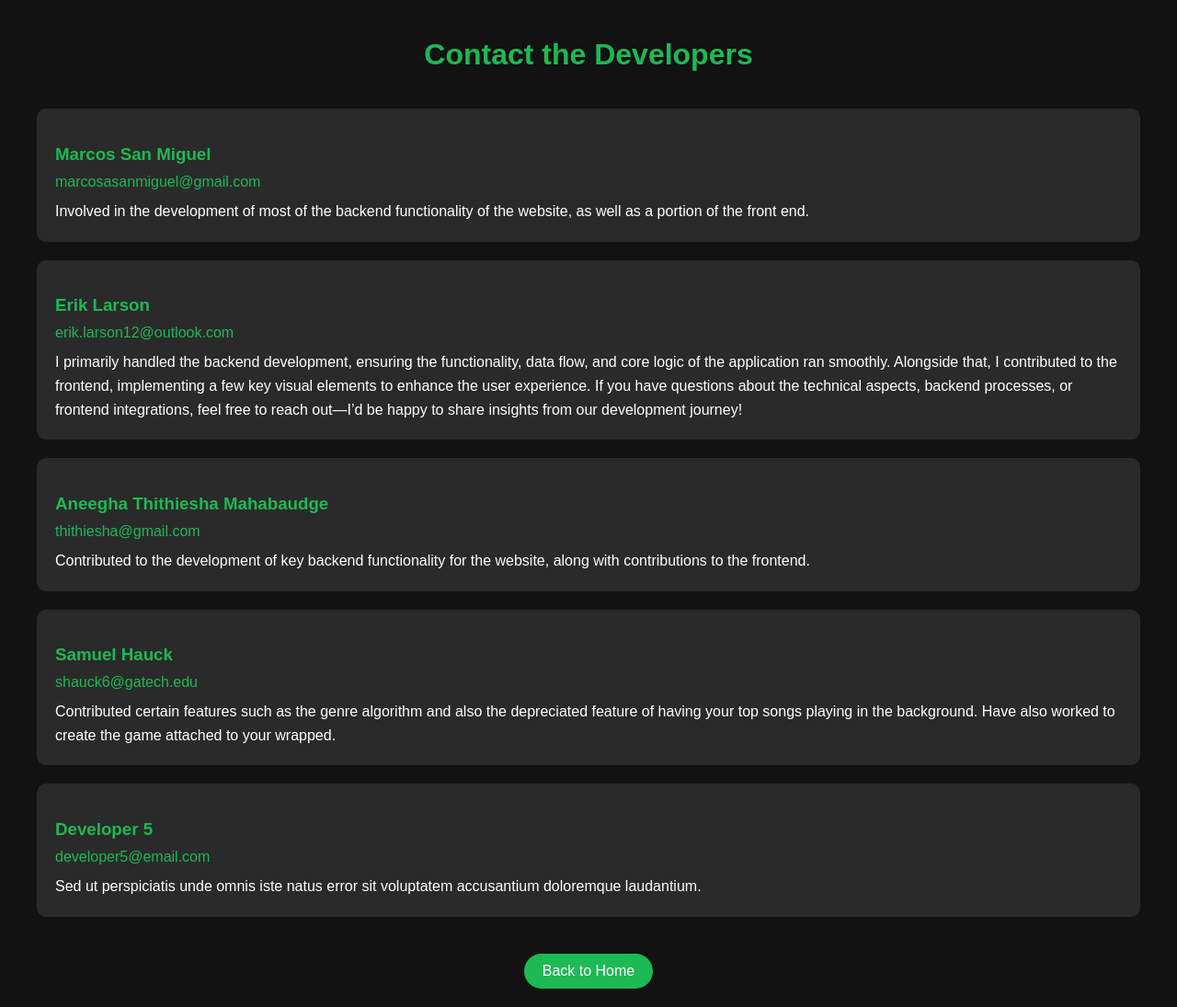
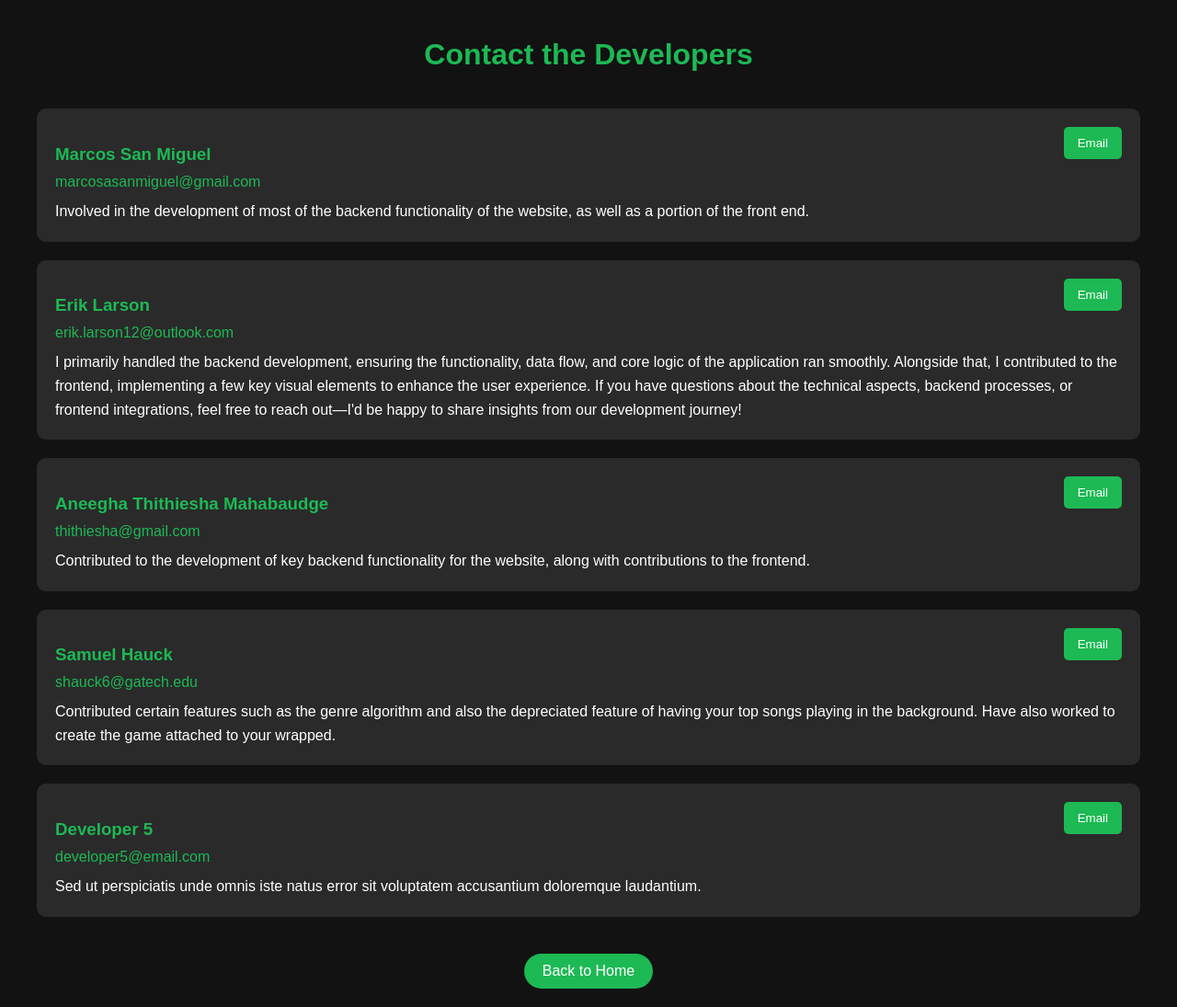
Before and after one commit to eriklarson12/Team-27-Spotify-Wrapper, a Django app: page /team/ in a window 1280 px wide. Shown: the whole page at 92% size. Run offline with Django 5.2, Linux system fonts and the light colour scheme.

Commit message:
Added an "email" button next to each person on the contact the developers page that prompts the person to send an email

```diff
--- a/spotify_project/spotify_auth/templates/spotify_auth/team.html
+++ b/spotify_project/spotify_auth/templates/spotify_auth/team.html
@@ -21,6 +21,7 @@
             padding: 20px;
             margin: 20px 0;
             text-align: left;
+            position: relative;
         }
 
         h1 {
@@ -55,6 +56,23 @@
         .back-button:hover {
             background: #1ed760;
         }
+
+        .email-button {
+            position: absolute;
+            top: 20px;
+            right: 20px;
+            background: #1DB954;
+            color: white;
+            border: none;
+            padding: 10px 15px;
+            border-radius: 5px;
+            cursor: pointer;
+            transition: background 0.3s ease;
+        }
+
+        .email-button:hover {
+            background: #1ed760;
+        }
     </style>
 </head>
 <body>
@@ -62,6 +80,7 @@
 
     <div class="developer-section">
         <h3>Marcos San Miguel</h3>
+        <button class="email-button" onclick="sendEmail('Marcos San Miguel', 'marcosasanmiguel@gmail.com')">Email</button>
         <div class="email">marcosasanmiguel@gmail.com</div>
         <div class="description">
             Involved in the development of most of the backend functionality of the website, as well as a portion of the front end.
@@ -70,16 +89,18 @@
 
     <div class="developer-section">
         <h3>Erik Larson</h3>
+        <button class="email-button" onclick="sendEmail('Erik Larson', 'erik.larson12@outlook.com')">Email</button>
         <div class="email">erik.larson12@outlook.com</div>
         <div class="description">
             I primarily handled the backend development, ensuring the functionality, data flow, and core logic of the application ran smoothly.
             Alongside that, I contributed to the frontend, implementing a few key visual elements to enhance the user experience.
-            If you have questions about the technical aspects, backend processes, or frontend integrations, feel free to reach out—I’d be happy to share insights from our development journey!
+            If you have questions about the technical aspects, backend processes, or frontend integrations, feel free to reach out—I'd be happy to share insights from our development journey!
         </div>
     </div>
 
     <div class="developer-section">
         <h3>Aneegha Thithiesha Mahabaudge</h3>
+        <button class="email-button" onclick="sendEmail('Aneegha Thithiesha Mahabaudge', 'thithiesha@gmail.com')">Email</button>
         <div class="email">thithiesha@gmail.com</div>
         <div class="description">
             Contributed to the development of key backend functionality for the website, along with contributions to the frontend.
@@ -88,6 +109,7 @@
 
     <div class="developer-section">
         <h3>Samuel Hauck</h3>
+        <button class="email-button" onclick="sendEmail('Samuel Hauck', 'shauck6@gatech.edu')">Email</button>
         <div class="email">shauck6@gatech.edu</div>
         <div class="description">
             Contributed certain features such as the genre algorithm and also the depreciated feature of having your top songs playing in the background.
@@ -97,6 +119,7 @@
 
     <div class="developer-section">
         <h3>Developer 5</h3>
+        <button class="email-button" onclick="sendEmail('Developer 5', 'developer5@email.com')">Email</button>
         <div class="email">developer5@email.com</div>
         <div class="description">
             Sed ut perspiciatis unde omnis iste natus error sit voluptatem accusantium doloremque laudantium.
@@ -104,5 +127,22 @@
     </div>
 
     <a href="{% url 'home' %}" class="back-button">Back to Home</a>
+
+    <script>
+        function sendEmail(name, email) {
+            // Construct the mailto link
+            const subject = encodeURIComponent(`Message for ${name}`);
+            const body = encodeURIComponent(`Hello ${name},\n\n`);
+
+            // Multiple options
+            const emailServices = [
+                `https://mail.google.com/mail/?view=cm&fs=1&to=${email}&su=${subject}&body=${body}`,
+                `https://outlook.office.com/mail/deeplink/compose?to=${email}&subject=${subject}&body=${body}`
+            ];
+
+            // Open first available email service
+            window.open(emailServices[0], '_blank');
+        }
+    </script>
 </body>
 </html>
```
